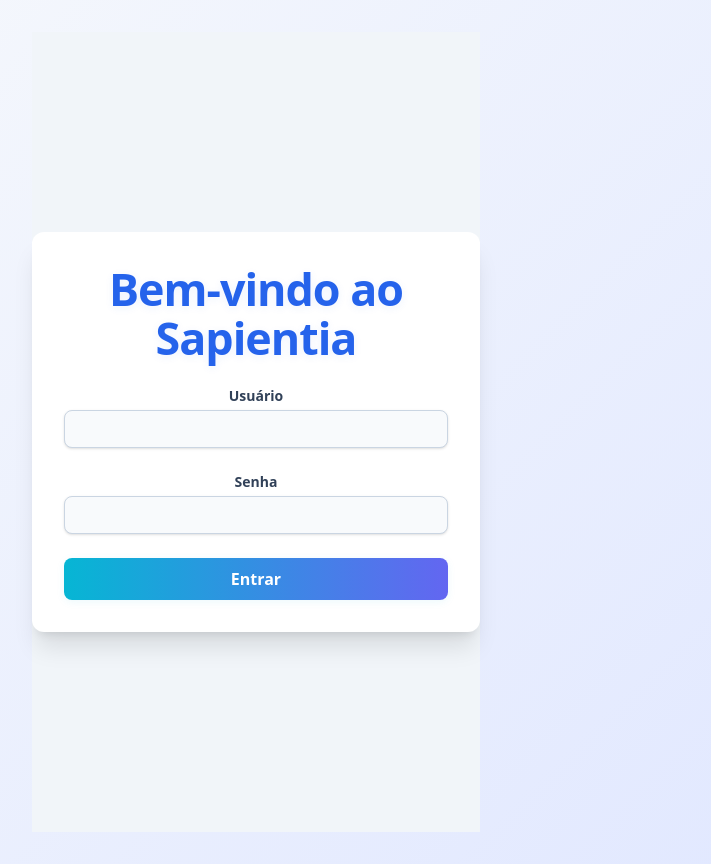
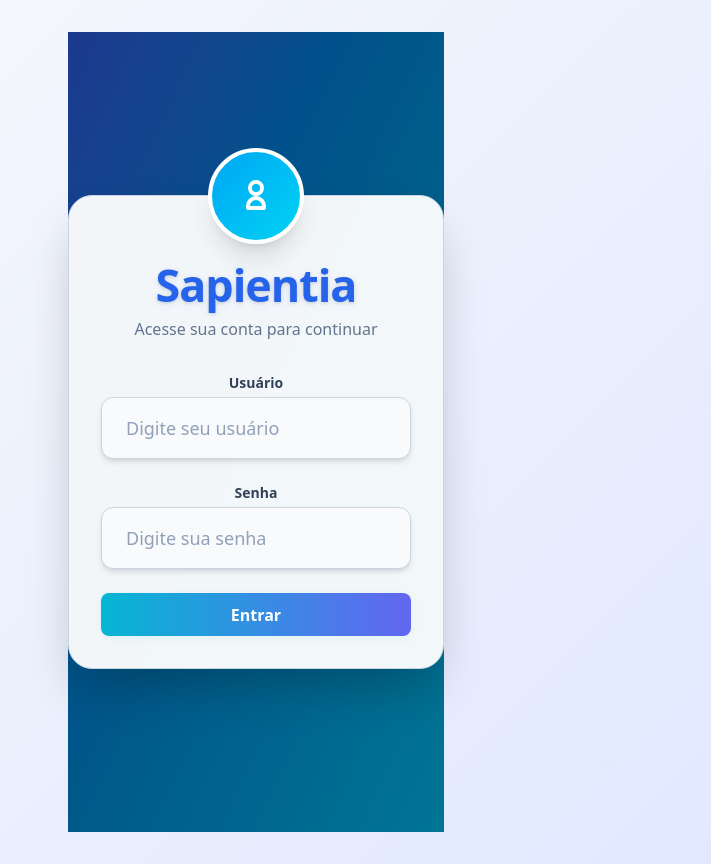
Before and after one commit to felipe-a-queiroz/sapientia, a React (Vite) app: page /login in a window 1280 px wide. Shown: the whole page, without its empty margins (384-1095 px from the left). Built offline with nearby package versions, Linux system fonts and the light colour scheme; no server answers.

Commit message:
feat: enhance login page with AuthCard and LoginForm components, update README for clarity

```diff
--- /dev/null
+++ b/src/components/Login/AuthCard.jsx
@@ -0,0 +1,16 @@
+import React from 'react';
+
+function AuthCard({ children }) {
+  return (
+    <div className="relative bg-white/95 p-8 pt-16 rounded-3xl shadow-2xl w-full max-w-md border border-slate-300 hover:shadow-3xl transition-all duration-300">
+      <div className="absolute -top-12 left-1/2 -translate-x-1/2 flex items-center justify-center w-24 h-24 rounded-full bg-gradient-to-br from-sky-500 to-cyan-400 shadow-xl border-4 border-white">
+        <svg className="w-12 h-12 text-white" fill="none" stroke="currentColor" strokeWidth="2" viewBox="0 0 24 24">
+          <path strokeLinecap="round" strokeLinejoin="round" d="M12 11c1.657 0 3-1.343 3-3S13.657 5 12 5s-3 1.343-3 3 1.343 3 3 3zm0 2c-2.21 0-4 1.79-4 4v1h8v-1c0-2.21-1.79-4-4-4z" />
+        </svg>
+      </div>
+      {children}
+    </div>
+  );
+}
+
+export default AuthCard;
--- /dev/null
+++ b/src/components/Login/LoginForm.jsx
@@ -0,0 +1,46 @@
+import React from 'react';
+
+function LoginForm({ username, setUsername, password, setPassword, error, isLoading, onSubmit }) {
+  return (
+    <form onSubmit={onSubmit} className="space-y-6">
+      <div>
+        <label htmlFor="username" className="block text-sm font-semibold text-slate-700 mb-1">Usuário</label>
+        <input
+          id="username"
+          type="text"
+          value={username}
+          onChange={(e) => setUsername(e.target.value)}
+          className="mt-1 block w-full px-6 py-4 text-lg bg-slate-50 border border-slate-300 rounded-xl shadow-md placeholder-slate-400 focus:outline-none focus:ring-2 focus:ring-sky-400 focus:border-sky-400"
+          placeholder="Digite seu usuário"
+          required
+        />
+      </div>
+      <div>
+        <label htmlFor="password" className="block text-sm font-semibold text-slate-700 mb-1">Senha</label>
+        <input
+          id="password"
+          type="password"
+          value={password}
+          onChange={(e) => setPassword(e.target.value)}
+          className="mt-1 block w-full px-6 py-4 text-lg bg-slate-50 border border-slate-300 rounded-xl shadow-md placeholder-slate-400 focus:outline-none focus:ring-2 focus:ring-cyan-400 focus:border-cyan-400"
+          placeholder="Digite sua senha"
+          required
+        />
+      </div>
+      {error && (
+        <div className="bg-red-100 border border-red-300 text-red-700 rounded-lg px-3 py-2 text-sm text-center animate-pulse shadow-sm">
+          {error}
+        </div>
+      )}
+      <button
+        type="submit"
+        disabled={isLoading}
+        className="w-full flex justify-center py-3 px-4 border border-transparent rounded-xl shadow-lg text-base font-bold text-white bg-gradient-to-r from-sky-500 to-cyan-500 hover:from-sky-600 hover:to-cyan-600 focus:outline-none focus:ring-2 focus:ring-offset-2 focus:ring-sky-400 disabled:bg-slate-400 disabled:from-slate-400 disabled:to-slate-400 disabled:cursor-not-allowed transition-all duration-300"
+      >
+        {isLoading ? 'Entrando...' : 'Entrar'}
+      </button>
+    </form>
+  );
+}
+
+export default LoginForm;
--- a/src/pages/LoginPage/index.jsx
+++ b/src/pages/LoginPage/index.jsx
@@ -1,7 +1,11 @@
+
 import { useState } from 'react';
 import { useLocation, useNavigate } from 'react-router-dom';
 import { useAuth } from '../../contexts/AuthContext';
 import { loginUser } from '../../api';
+import AuthCard from '../../components/Login/AuthCard';
+import LoginForm from '../../components/Login/LoginForm';
+
 
 function LoginPage() {
   const [username, setUsername] = useState('');
@@ -17,9 +21,7 @@ function LoginPage() {
     e.preventDefault();
     setError('');
     setIsLoading(true);
-
     try {
-      // A API deve retornar um objeto com a propriedade 'token'
       const data = await loginUser({ username, password });
       if (data.token) {
         login(data.token);
@@ -35,54 +37,20 @@ function LoginPage() {
   };
 
   return (
-    <div className="min-h-screen flex items-center justify-center bg-slate-100 font-sans">
-      <div className="bg-white p-8 rounded-xl shadow-xl w-full max-w-md">
-        <h1 className="text-3xl font-bold mb-6 text-center text-slate-800">
-          Bem-vindo ao Sapientia
-        </h1>
-        <form onSubmit={handleSubmit} className="space-y-6">
-          <div>
-            <label
-              htmlFor="username"
-              className="block text-sm font-semibold text-slate-700"
-            >
-              Usuário
-            </label>
-            <input
-              id="username"
-              type="text"
-              value={username}
-              onChange={(e) => setUsername(e.target.value)}
-              className="mt-1 block w-full px-4 py-2 bg-slate-50 border border-slate-300 rounded-lg shadow-sm placeholder-slate-400 focus:outline-none focus:ring-2 focus:ring-sky-500 focus:border-sky-500 sm:text-sm"
-              required
-            />
-          </div>
-          <div>
-            <label
-              htmlFor="password"
-              className="block text-sm font-semibold text-slate-700"
-            >
-              Senha
-            </label>
-            <input
-              id="password"
-              type="password"
-              value={password}
-              onChange={(e) => setPassword(e.target.value)}
-              className="mt-1 block w-full px-4 py-2 bg-slate-50 border border-slate-300 rounded-lg shadow-sm placeholder-slate-400 focus:outline-none focus:ring-2 focus:ring-sky-500 focus:border-sky-500 sm:text-sm"
-              required
-            />
-          </div>
-          {error && <p className="text-red-500 text-sm text-center">{error}</p>}
-          <button
-            type="submit"
-            disabled={isLoading}
-            className="w-full flex justify-center py-3 px-4 border border-transparent rounded-lg shadow-lg text-sm font-bold text-white bg-gradient-to-r from-sky-500 to-cyan-500 hover:from-sky-600 hover:to-cyan-600 focus:outline-none focus:ring-2 focus:ring-offset-2 focus:ring-sky-500 disabled:bg-slate-400 disabled:from-slate-400 disabled:to-slate-400 disabled:cursor-not-allowed transition-all duration-300"
-          >
-            {isLoading ? 'Entrando...' : 'Entrar'}
-          </button>
-        </form>
-      </div>
+    <div className="min-h-screen flex items-center justify-center bg-gradient-to-br from-blue-900 via-sky-800 to-cyan-700 font-sans">
+      <AuthCard>
+        <h1 className="text-4xl font-extrabold mb-2 text-center text-slate-800 tracking-tight drop-shadow">Sapientia</h1>
+        <p className="text-center text-slate-500 mb-8 text-base">Acesse sua conta para continuar</p>
+        <LoginForm
+          username={username}
+          setUsername={setUsername}
+          password={password}
+          setPassword={setPassword}
+          error={error}
+          isLoading={isLoading}
+          onSubmit={handleSubmit}
+        />
+      </AuthCard>
     </div>
   );
 }
```
Also changed, not shown: 1 other file (tests, documents, lock files or other folders).
